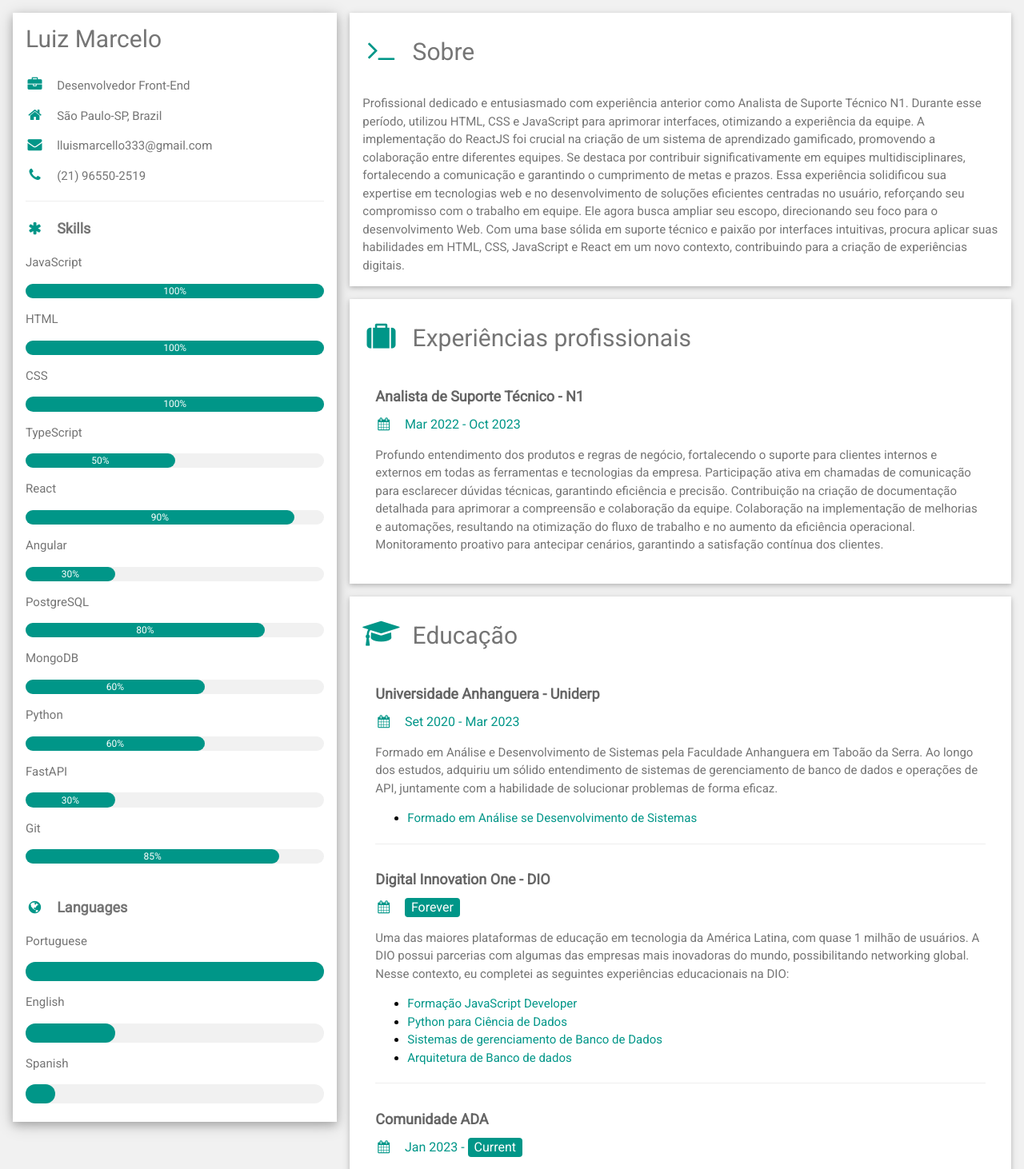
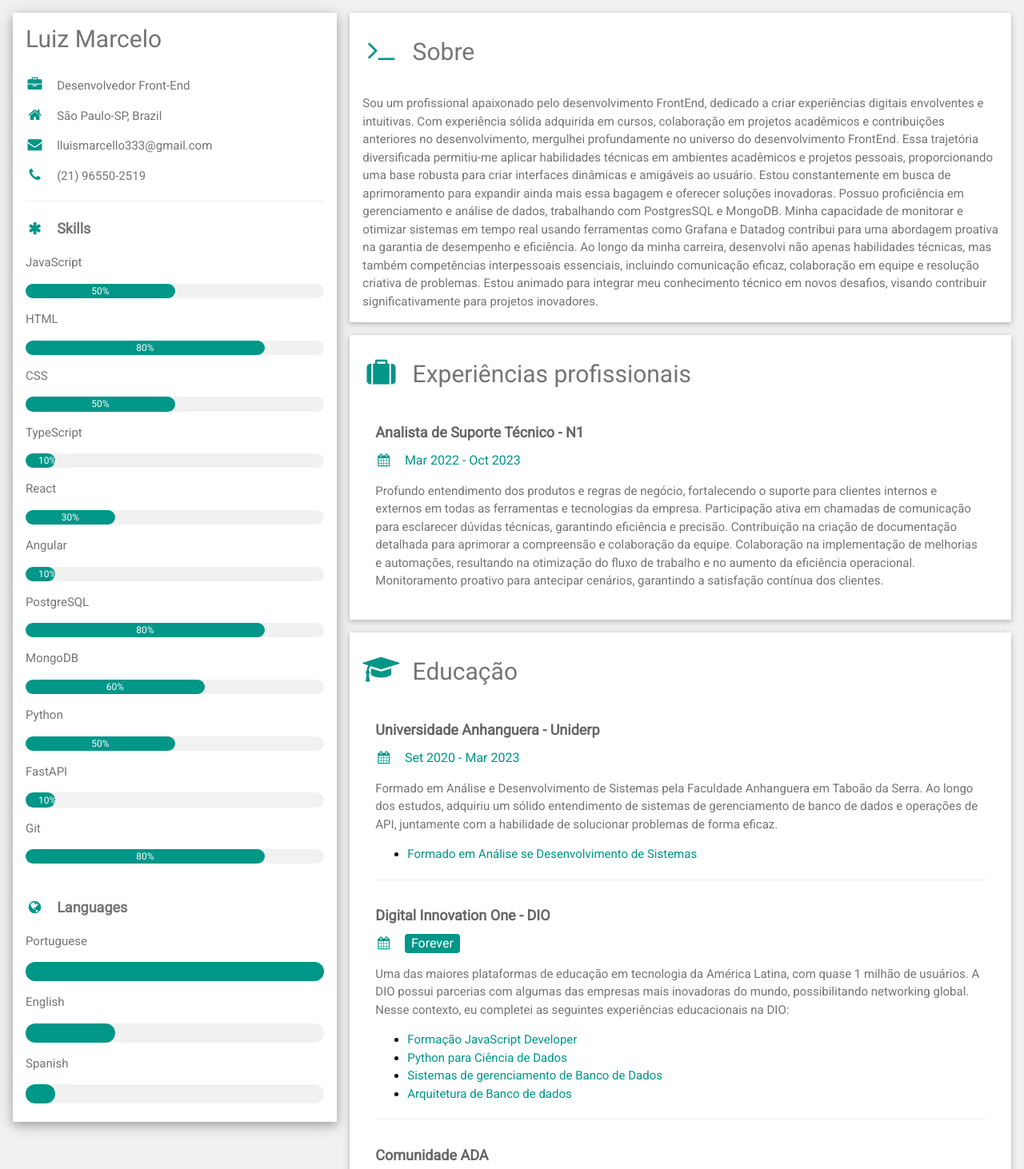
Before and after one commit to lluismarcello333/Curriculo_PT, a plain HTML site: page index.html in a window 1280 px wide. Shown: the top 1462 px of the page at 80% size. Drawn offline with nearby package versions, Linux system fonts and the light colour scheme.

Commit message:
readjustment

```diff
--- a/index.html
+++ b/index.html
@@ -83,30 +83,21 @@
               <div class="w3-light-grey w3-round-xlarge w3-small">
                 <div
                   class="w3-container w3-center w3-round-xlarge w3-teal"
-                  style="width: 100%"
+                  style="width: 50%"
                 >
-                  100%
+                  50%
                 </div>
               </div>
               <p>HTML</p>
               <div class="w3-light-grey w3-round-xlarge w3-small">
                 <div
                   class="w3-container w3-center w3-round-xlarge w3-teal"
-                  style="width: 100%"
+                  style="width: 80%"
                 >
-                  100%
+                  80%
                 </div>
               </div>
               <p>CSS</p>
-              <div class="w3-light-grey w3-round-xlarge w3-small">
-                <div
-                  class="w3-container w3-center w3-round-xlarge w3-teal"
-                  style="width: 100%"
-                >
-                  100%
-                </div>
-              </div>
-              <p>TypeScript</p>
               <div class="w3-light-grey w3-round-xlarge w3-small">
                 <div
                   class="w3-container w3-center w3-round-xlarge w3-teal"
@@ -115,22 +106,31 @@
                   50%
                 </div>
               </div>
+              <p>TypeScript</p>
+              <div class="w3-light-grey w3-round-xlarge w3-small">
+                <div
+                  class="w3-container w3-center w3-round-xlarge w3-teal"
+                  style="width: 10%"
+                >
+                  10%
+                </div>
+              </div>
               <p>React</p>
               <div class="w3-light-grey w3-round-xlarge w3-small">
                 <div
                   class="w3-container w3-center w3-round-xlarge w3-teal"
-                  style="width: 90%"
+                  style="width: 30%"
                 >
-                  90%
+                  30%
                 </div>
               </div>
               <p>Angular</p>
               <div class="w3-light-grey w3-round-xlarge w3-small">
                 <div
                   class="w3-container w3-center w3-round-xlarge w3-teal"
-                  style="width: 30%"
+                  style="width: 10%"
                 >
-                  30%
+                  10%
                 </div>
               </div>
               <p>PostgreSQL</p>
@@ -155,27 +155,27 @@
               <div class="w3-light-grey w3-round-xlarge w3-small">
                 <div
                   class="w3-container w3-center w3-round-xlarge w3-teal"
-                  style="width: 60%"
+                  style="width: 50%"
                 >
-                  60%
+                  50%
                 </div>
               </div>
               <p>FastAPI</p>
               <div class="w3-light-grey w3-round-xlarge w3-small">
                 <div
                   class="w3-container w3-center w3-round-xlarge w3-teal"
-                  style="width: 30%"
+                  style="width: 10%"
                 >
-                  30%
+                  10%
                 </div>
               </div>
               <p>Git</p>
               <div class="w3-light-grey w3-round-xlarge w3-small">
                 <div
                   class="w3-container w3-center w3-round-xlarge w3-teal"
-                  style="width: 85%"
+                  style="width: 80%"
                 >
-                  85%
+                  80%
                 </div>
               </div>
               <br />
@@ -225,15 +225,16 @@
               >Sobre
             </h2>
             <p style="color: #757575">
-                Profissional dedicado e entusiasmado com experiência anterior como Analista de Suporte Técnico N1.
-                Durante esse período, utilizou HTML, CSS e JavaScript para aprimorar interfaces, otimizando a experiência
-                da equipe. A implementação do ReactJS foi crucial na criação de um sistema de aprendizado gamificado, promovendo
-                a colaboração entre diferentes equipes. Se destaca por contribuir significativamente em equipes multidisciplinares,
-                fortalecendo a comunicação e garantindo o cumprimento de metas e prazos. Essa experiência solidificou sua expertise
-                em tecnologias web e no desenvolvimento de soluções eficientes centradas no usuário, reforçando seu compromisso
-                com o trabalho em equipe. Ele agora busca ampliar seu escopo, direcionando seu foco para o desenvolvimento Web.
-                Com uma base sólida em suporte técnico e paixão por interfaces intuitivas, procura aplicar suas habilidades em
-                HTML, CSS, JavaScript e React em um novo contexto, contribuindo para a criação de experiências digitais.
+              Sou um profissional apaixonado pelo desenvolvimento FrontEnd, dedicado a criar experiências digitais envolventes e intuitivas.
+              Com experiência sólida adquirida em cursos, colaboração em projetos acadêmicos e contribuições anteriores no desenvolvimento,
+              mergulhei profundamente no universo do desenvolvimento FrontEnd. Essa trajetória diversificada permitiu-me aplicar habilidades
+              técnicas em ambientes acadêmicos e projetos pessoais, proporcionando uma base robusta para criar interfaces dinâmicas e amigáveis
+              ao usuário. Estou constantemente em busca de aprimoramento para expandir ainda mais essa bagagem e oferecer soluções inovadoras.
+              Possuo proficiência em gerenciamento e análise de dados, trabalhando com PostgresSQL e MongoDB. Minha capacidade de monitorar e
+              otimizar sistemas em tempo real usando ferramentas como Grafana e Datadog contribui para uma abordagem proativa na garantia de
+              desempenho e eficiência. Ao longo da minha carreira, desenvolvi não apenas habilidades técnicas, mas também competências
+              interpessoais essenciais, incluindo comunicação eficaz, colaboração em equipe e resolução criativa de problemas. Estou animado
+              para integrar meu conhecimento técnico em novos desafios, visando contribuir significativamente para projetos inovadores.
             </p>
           </div>
 
```
